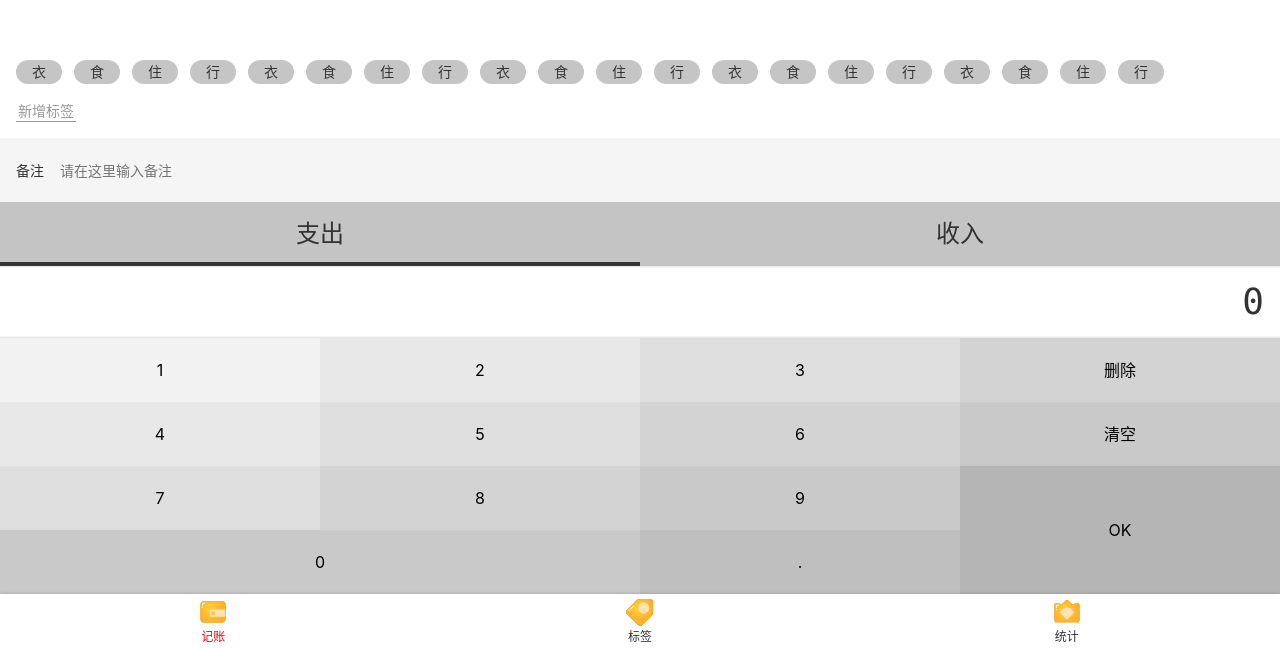
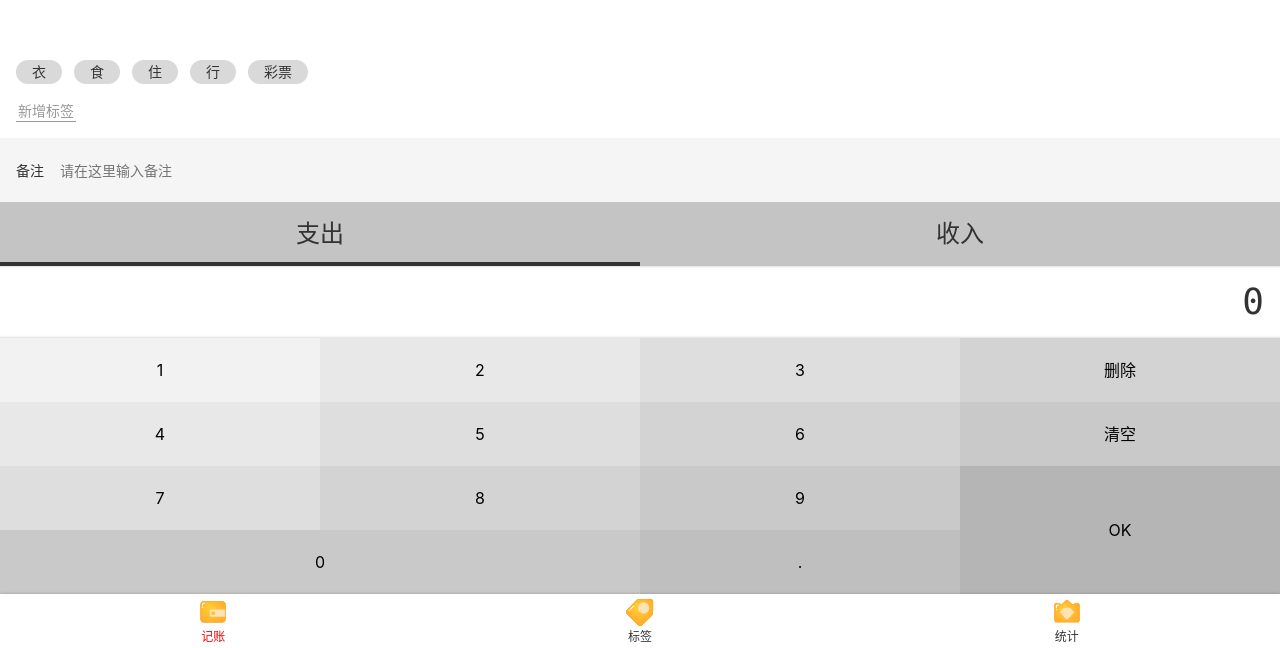
Before and after one commit to theta1118/vue-morney-website, a Vue app: page /#/money in a window 1280 px wide. Shown: the part 152-800 px from the top of the page. Built offline with nearby package versions, Linux system fonts and the light colour scheme.

Commit message:
可以选中或取消 tag

```diff
--- a/src/components/Money/Tags.vue
+++ b/src/components/Money/Tags.vue
@@ -4,34 +4,32 @@
       <button>新增标签</button>
     </div>
     <ul class="current">
-      <li>衣</li>
-      <li>食</li>
-      <li>住</li>
-      <li>行</li>
-      <li>衣</li>
-      <li>食</li>
-      <li>住</li>
-      <li>行</li>
-      <li>衣</li>
-      <li>食</li>
-      <li>住</li>
-      <li>行</li>
-      <li>衣</li>
-      <li>食</li>
-      <li>住</li>
-      <li>行</li>
-      <li>衣</li>
-      <li>食</li>
-      <li>住</li>
-      <li>行</li>
+      <li v-for="tag in dataSource" :key="tag"
+          :class="{selected: selectedTags.indexOf(tag)>=0}"
+          @click="toggle(tag)">{{tag}}
+      </li>
     </ul>
   </div>
 </template>
 
 <script lang="ts">
-export default {
-name: "Tags"
-}
+  import Vue from 'vue';
+  import {Component,Prop} from 'vue-property-decorator';
+
+  @Component
+  export default class Tags extends Vue{
+    @Prop() dataSource: string[] | undefined;
+    selectedTags: string[] = [];
+
+    toggle(tag:string){
+      const index = this.selectedTags.indexOf(tag);
+      if(index>=0){
+        this.selectedTags.splice(index,1);
+      }else{
+        this.selectedTags.push(tag);
+      }
+    }
+  }
 </script>
 
 <style lang="scss" scoped>
@@ -44,9 +42,9 @@
   > .current{
     display: flex;
     flex-wrap: wrap;
-    overflow: auto;
     > li{
-      background: #c5c5c5;
+      $bg: #d9d9d9;
+      background: $bg;
       $h: 24px;
       height:$h;
       line-height:$h;
@@ -54,6 +52,10 @@
       padding: 0 16px;
       margin-right: 12px;
       margin-top: 4px;
+      &.selected{
+        background: darken($bg,50%);
+        color:white;
+      }
     }
   }
   > .new{
--- a/src/views/Money.vue
+++ b/src/views/Money.vue
@@ -3,18 +3,24 @@
     <NumberPad/>
     <Types :xxx="  999  "/>
     <Notes/>
-    <Tags/>
+    <Tags :data-source="tags"/>
   </Layout>
 </template>
 
-<script lang="ts">
+<script>
 import NumberPad from '@/components/Money/NumberPad.vue';
 import Types from '@/components/Money/Types.vue';
 import Notes from '@/components/Money/Notes.vue';
 import Tags from '@/components/Money/Tags.vue';
+
 export default {
   name: 'Money',
   components: {Tags, Notes, Types, NumberPad},
+  data(){
+    return{
+      tags:['衣','食','住','行','彩票']
+    }
+  }
 };
 </script>
 
```
